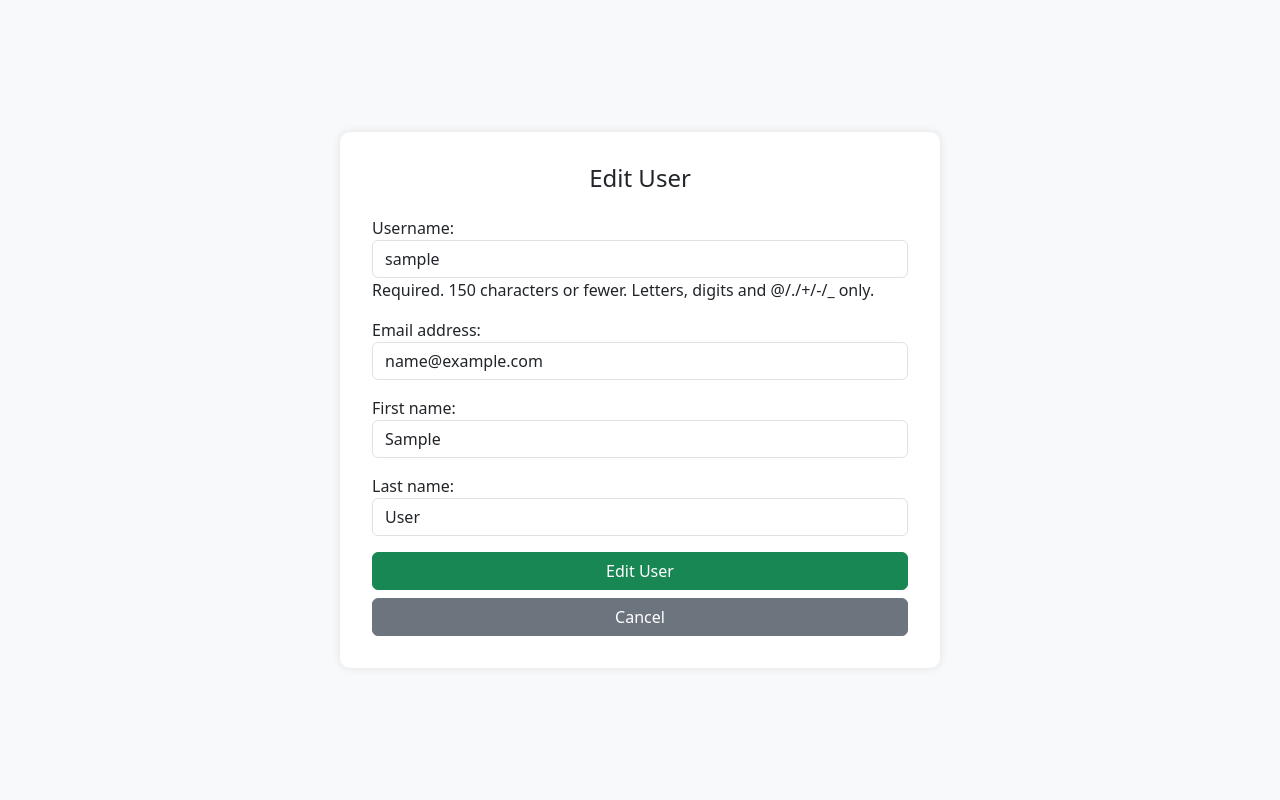
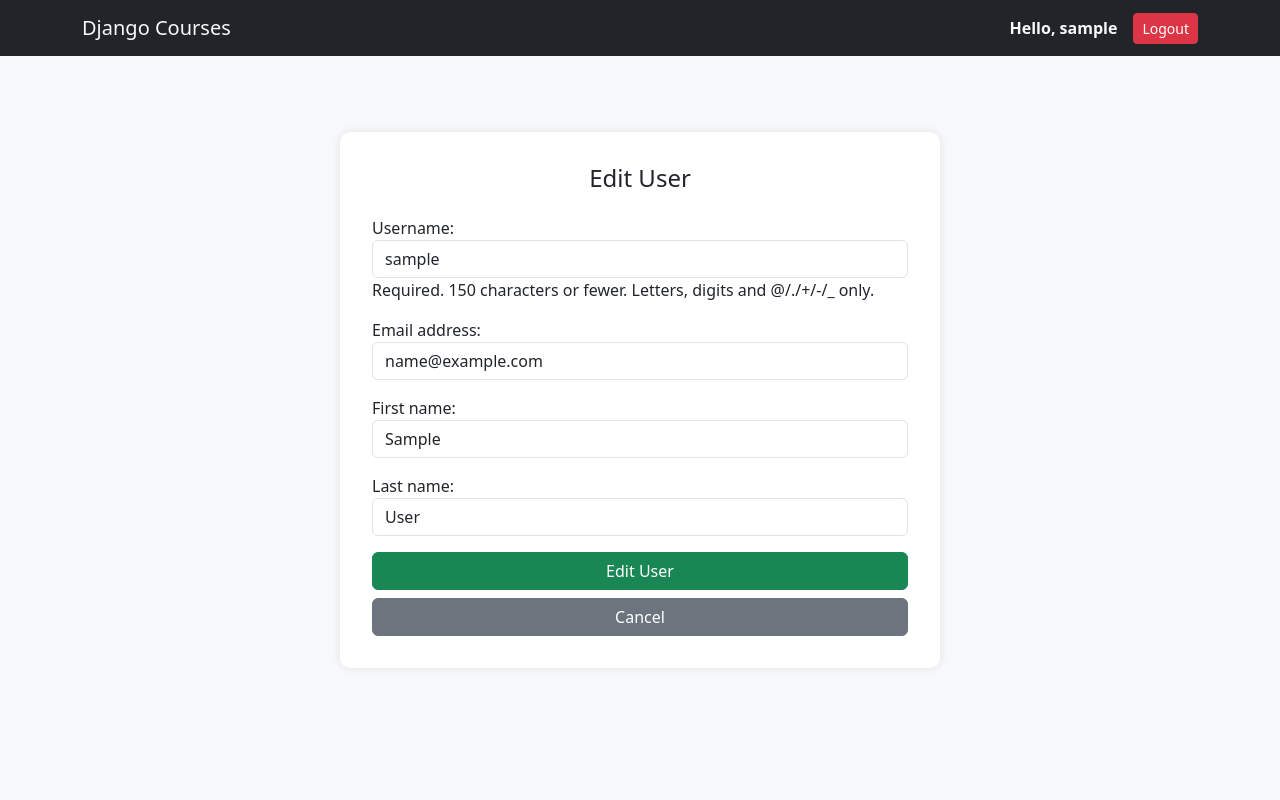
Before and after one commit to engrhassanr/python-django-postgresql-courses-app, a Django app: page /users/edit/1/ in a window 1280 px wide. Run offline with Django 5.2, Linux system fonts and the light colour scheme; the visitor is signed in with stand-in values (Sample User, id 1); data comes from the database, SQL or seed files in the repository.

Commit message:
course_detail

```diff
--- a/courses/templates/courses/course_detail.html
+++ b/courses/templates/courses/course_detail.html
@@ -13,14 +13,14 @@
     />
   </head>
   <body>
-    <div class="container mt-5">
-      <h1 class="text-center">{{ course.summary }}</h1>
+    <div class="container mt-5 text-center">
       <img
         src="{{ course.image.url }}"
         class="img-fluid rounded mx-auto d-block"
         alt="Course Image"
       />
-      <p class="lead mt-4">This is the full blog content about the course.</p>
+      <h1 class="text-center mt-3">{{ course.summary }}</h1>
+      <p class="lead mt-4">{{ course.description }}</p>
       <a href="{% url 'course_list' %}" class="btn btn-primary mt-3"
         >Back to Courses</a
       >
--- a/courses/templates/users/user_form.html
+++ b/courses/templates/users/user_form.html
@@ -12,6 +12,7 @@
     <title>{{ title }}</title>
     <style>
       body {
+        position: relative;
         height: 100vh;
         display: flex;
         justify-content: center;
@@ -26,9 +27,40 @@
         width: 100%;
         max-width: 600px;
       }
+      .header {
+        position: absolute;
+        width: 100%;
+        top: 0;
+        left: 0;
+      }
     </style>
   </head>
   <body>
+    <nav class="navbar navbar-dark bg-dark px-3 header">
+      <div class="container">
+        <!-- Left: App Name -->
+        <a class="navbar-brand text-light" href="{% url 'course_list' %}"
+          >Django Courses</a
+        >
+
+        <!-- Right: Authentication Links -->
+        <div class="d-flex align-items-center">
+          {% if user.is_authenticated %}
+          <span class="me-3 text-light fw-semibold"
+            >Hello, {{ user.username }}</span
+          >
+          <a href="{% url 'logout' %}" class="btn btn-danger btn-sm">Logout</a>
+          {% else %}
+          <a href="{% url 'login' %}" class="btn btn-primary btn-sm me-2"
+            >Login</a
+          >
+          <a href="{% url 'register' %}" class="btn btn-secondary btn-sm"
+            >Register</a
+          >
+          {% endif %}
+        </div>
+      </div>
+    </nav>
     <div class="form-container">
       <h4 class="text-center mb-4">{{ title }}</h4>
       <form method="POST">
--- a/courses/views.py
+++ b/courses/views.py
@@ -28,7 +28,7 @@ def create_user(request):
     else:
         form = UserForm()
 
-    return render(request, 'auth/user_form.html', {'form': form, 'title': 'Create User'})
+    return render(request, 'users/user_form.html', {'form': form, 'title': 'Create User'})
 
 @login_required
 def edit_user(request, user_id):
```
Also changed, not shown: courses/templates/users/user_list.html (+28 -1 lines).
